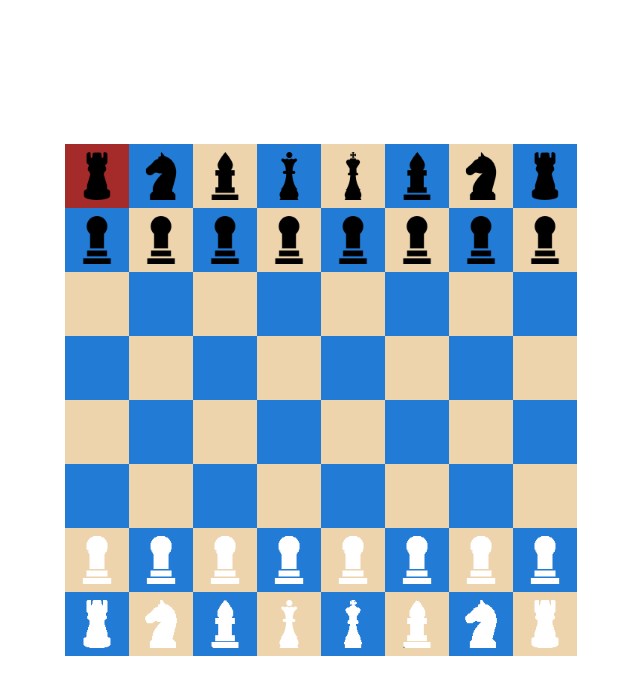
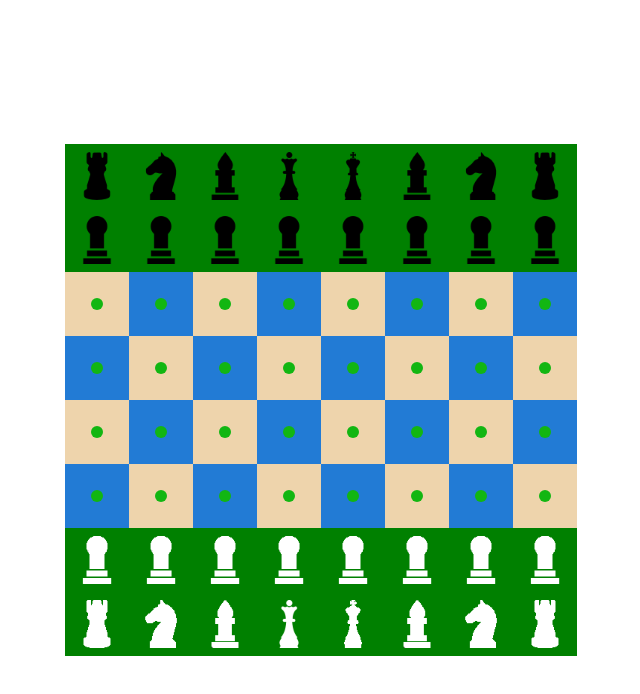
Before and after one commit to Lifanovaa25/chess, a React (Vite) app: page / in a window 1280 px wide. Both pictures are taken after a click on the element 416 px from the left and 176 px from the top of the page. Shown: the top 694 px of the page, without its empty margins (319-959 px from the left). Built offline with nearby package versions, Linux system fonts and the light colour scheme.

Commit message:
перемещение фигур

```diff
--- a/src/App.css
+++ b/src/App.css
@@ -38,3 +38,9 @@
 .selected {
     background-color: brown;
 }
+.available {
+    height: 12px;
+    width: 12px;
+    border-radius: 50%;
+    background-color: rgb(18, 182, 18);
+}
--- a/src/components/BoardComp.tsx
+++ b/src/components/BoardComp.tsx
@@ -1,4 +1,4 @@
-import React, { FC, useState } from "react";
+import React, { FC, useEffect, useState } from "react";
 import { Board } from "../models/Board";
 import CellComp from "./CellComp";
 import { Cell } from "../models/Cell";
@@ -7,12 +7,33 @@ interface BoardProps {
   board: Board;
   setBoard: (board: Board) => void;
 }
-const BoardComp: FC<BoardProps> = ({ board }) => {
+const BoardComp: FC<BoardProps> = ({ board, setBoard }) => {
   const [selectedCell, setSelectedCell] = useState<Cell | null>(null);
+
   function click(cell: Cell) {
-    if (cell.figure) {
+    if (
+      selectedCell &&
+      selectedCell !== cell &&
+      selectedCell.figure?.canMove(cell)
+    ) {
+      selectedCell.moveFigure(cell);
+      setSelectedCell(null);
+      updateBoard();
+    } else {
       setSelectedCell(cell);
     }
+  }
+
+  function highlightCells() {
+    board.highlightCells(selectedCell);
+    updateBoard();
+  }
+  useEffect(() => {
+    highlightCells();
+  }, [selectedCell]);
+  function updateBoard() {
+    const newBoard = board.getCopyBoard();
+    setBoard(newBoard);
   }
   return (
     <div className="board">
@@ -35,3 +56,6 @@ const BoardComp: FC<BoardProps> = ({ board }) => {
 };
 
 export default BoardComp;
+function setBoard(_newBoard: Board) {
+  // throw new Error("Function not implemented.");
+}
--- a/src/components/CellComp.tsx
+++ b/src/components/CellComp.tsx
@@ -1,4 +1,4 @@
-import React, { FC } from "react";
+import { FC } from "react";
 import { Cell } from "../models/Cell";
 interface CellProps {
   cell: Cell;
@@ -11,7 +11,9 @@ const CellComp: FC<CellProps> = ({ cell, selected, click }) => {
     <div
       className={["cell", cell.color, selected ? "selected" : ""].join(" ")}
       onClick={() => click(cell)}
+      style={{ background: cell.available && cell.figure ? "green" : "" }}
     >
+      {cell.available && !cell.figure && <div className={"available"}></div>}
       {cell.figure?.logo && <img src={cell.figure.logo} alt="" />}
     </div>
   );
--- a/src/models/Board.ts
+++ b/src/models/Board.ts
@@ -21,6 +21,20 @@ export class Board {
         }
       }
       this.cells.push(row);
+    }
+  }
+  public getCopyBoard(): Board {
+    const newBoard = new Board();
+    newBoard.cells = this.cells;
+    return newBoard;
+  }
+  public highlightCells(selectCell: Cell | null) {
+    for (let i = 0; i < this.cells.length; i++) {
+      const row = this.cells[i];
+      for (let j = 0; j < row.length; j++) {
+        const target = row[j];
+        target.available = !!selectCell?.figure?.canMove(target);
+      }
     }
   }
 
--- a/src/models/Cell.ts
+++ b/src/models/Cell.ts
@@ -8,16 +8,30 @@ export class Cell {
   readonly color: Colors;
   figure: Figure | null;
   board: Board;
-  available: boolean;//Можешь ли переместиться
-  id:number;//реакт ключи
+  available: boolean; //Можешь ли переместиться
+  id: number; //реакт ключи
 
-  constructor (board:Board, y:number, x:number, color: Colors,figure:Figure|null){
-    this.x =x;
-    this.y=y;
+  constructor(
+    board: Board,
+    y: number,
+    x: number,
+    color: Colors,
+    figure: Figure | null
+  ) {
+    this.x = x;
+    this.y = y;
     this.color = color;
     this.figure = figure;
     this.board = board;
     this.available = false;
-    this.id=Math.random();
+    this.id = Math.random();
+  }
+
+  moveFigure(target: Cell) {
+    if (this.figure && this.figure?.canMove(target)) {
+      this.figure.moveFigure(target);
+      target.figure = this.figure;
+      this.figure = null
+    }
   }
 }
--- a/src/models/figures/Figure.ts
+++ b/src/models/figures/Figure.ts
@@ -32,6 +32,7 @@ export class Figure {
   }
 
   moveFigure(target:Cell){
+    // return true;
 
   }
 }
```
